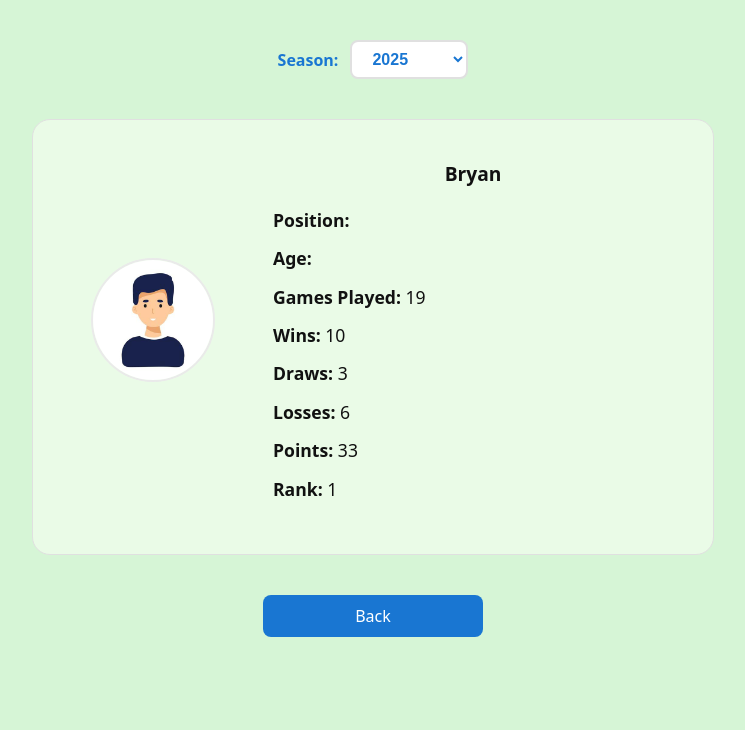
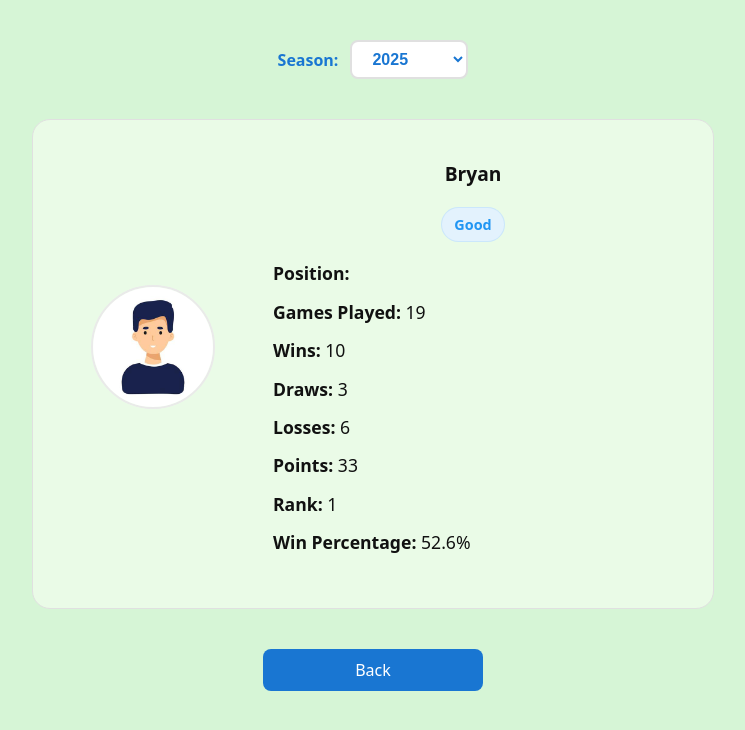
Before and after one commit to jahed04368/saturday-football-league, a React (Vite) app: page /player/1 in a window 1280 px wide. Shown: the top 730 px of the page, without its empty margins (267-1012 px from the left). Built offline with nearby package versions, Linux system fonts and the light colour scheme.

Commit message:
Update player statistics and enhance PlayerDetails with win percentage and status badge

```diff
--- a/public/data/2025/mainPlayers.json
+++ b/public/data/2025/mainPlayers.json
@@ -29,9 +29,9 @@
         "id": 3,
         "FullName": "Enam",
         "gamesPlayed": 20,
-        "wins": 9,
+        "wins": 10,
         "draws": 3,
-        "losses": 8,
+        "losses": 7,
         "points": 33,
         "rank": 1,
  "image": "/player-images/image-example.jpg",
@@ -67,10 +67,10 @@
     "Jahed": {
         "id": 6,
         "FullName": "Jahed",
-        "gamesPlayed": 19,
+        "gamesPlayed": 14,
         "wins": 8,
         "draws": 2,
-        "losses": 9,
+        "losses": 4,
         "points": 26,
         "rank": 6,
  "image": "/player-images/image-example.jpg",
@@ -106,10 +106,10 @@
     "Shuhel": {
         "id": 9,
         "FullName": "Shuhel",
-        "gamesPlayed": 16,
+        "gamesPlayed": 12,
         "wins": 7,
         "draws": 2,
-        "losses": 7,
+        "losses": 3,
         "points": 23,
         "rank": 9,
         "image": "",
@@ -173,9 +173,9 @@
         "FullName": "Farhad",
         "gamesPlayed": 17,
         "wins": 5,
-        "draws": 2,
+        "draws": 3,
         "losses": 9,
-        "points": 17,
+        "points": 18,
         "rank": 14,
  "image": "/player-images/image-example.jpg",
         "position": "",
@@ -199,9 +199,9 @@
         "FullName": "Junaid",
         "gamesPlayed": 14,
         "wins": 5,
-        "draws": 0,
-        "losses": 9,
-        "points": 15,
+        "draws": 2,
+        "losses": 7,
+        "points": 17,
         "rank": 16,
  "image": "/player-images/image-example.jpg",
         "position": "",
@@ -225,9 +225,9 @@
         "FullName": "Lewis",
         "gamesPlayed": 10,
         "wins": 4,
-        "draws": 0,
-        "losses": 6,
-        "points": 12,
+        "draws": 2,
+        "losses": 4,
+        "points": 14,
         "rank": 18,
  "image": "/player-images/image-example.jpg",
         "position": "",
--- a/public/data/2025/replacementPlayers.json
+++ b/public/data/2025/replacementPlayers.json
@@ -30,8 +30,8 @@
         "FullName": "Raihan",
         "gamesPlayed": 2,
         "wins": 0,
-        "draws": 2,
-        "losses": 0,
+        "draws": 0,
+        "losses": 2,
         "points": 0,
         "rank": 34,
      "image": "/player-images/image-example.jpg",
@@ -54,11 +54,11 @@
     "Miraj": {
         "id": 25,
         "FullName": "Miraj",
-        "gamesPlayed": 2,
+        "gamesPlayed": 3,
         "wins": 0,
-        "draws": 0,
+        "draws": 1,
         "losses": 2,
-        "points": 0,
+        "points": 1,
         "rank": 33,
     "image": "/player-images/image-example.jpg",
         "position": "",
--- a/src/PlayerDetails.jsx
+++ b/src/PlayerDetails.jsx
@@ -74,6 +74,18 @@ function PlayerDetails() {
   if (loading) return <div style={{ textAlign: 'center', marginTop: '40px', fontSize: '1.2rem' }}>Loading player data...</div>;
   if (!player) return <div style={{ textAlign: 'center', marginTop: '40px', fontSize: '1.2rem', color: '#666' }}>Player not found</div>;
 
+  // Calculate win percentage and determine status
+  const winPercentage = player.gamesPlayed > 0 ? ((player.wins / player.gamesPlayed) * 100) : 0;
+
+  const getPlayerStatus = (winPercentage) => {
+    if (winPercentage >= 70) return { text: 'Excellent', color: '#4caf50', bgColor: '#e8f5e8' };
+    if (winPercentage >= 50) return { text: 'Good', color: '#2196f3', bgColor: '#e3f2fd' };
+    if (winPercentage >= 30) return { text: 'Average', color: '#ff9800', bgColor: '#fff3e0' };
+    return { text: 'Needs Improvement', color: '#f44336', bgColor: '#ffebee' };
+  };
+
+  const status = getPlayerStatus(winPercentage);
+
   return (
     <div style={{ paddingTop: '40px' }}>
       <div style={{ textAlign: 'center', marginBottom: '20px' }}>
@@ -85,14 +97,35 @@ function PlayerDetails() {
         </div>
         <div style={{ flex: '1', textAlign: 'left', fontSize: '1.1rem', fontWeight: 500, color: '#111', minWidth: '180px' }}>
           <div style={{ marginBottom: '18px', fontWeight: 700, fontSize: '1.2rem', textAlign: 'center' }}>{player.FullName || player.playerName || player.name}</div>
+
+          {/* Status Badge */}
+          <div style={{
+            textAlign: 'center',
+            marginBottom: '18px'
+          }}>
+            <span style={{
+              display: 'inline-block',
+              padding: '6px 12px',
+              backgroundColor: status.bgColor,
+              color: status.color,
+              borderRadius: '20px',
+              fontSize: '0.9rem',
+              fontWeight: 600,
+              border: `1px solid ${status.color}20`
+            }}>
+              {status.text}
+            </span>
+          </div>
+
           <div style={{ marginBottom: '12px' }}><strong>Position:</strong> {player.position}</div>
-          <div style={{ marginBottom: '12px' }}><strong>Age:</strong> {player.age}</div>
+          {/* <div style={{ marginBottom: '12px' }}><strong>Age:</strong> {player.age}</div> */}
           <div style={{ marginBottom: '12px' }}><strong>Games Played:</strong> {player.gamesPlayed}</div>
           <div style={{ marginBottom: '12px' }}><strong>Wins:</strong> {player.wins}</div>
           <div style={{ marginBottom: '12px' }}><strong>Draws:</strong> {player.draws}</div>
           <div style={{ marginBottom: '12px' }}><strong>Losses:</strong> {player.losses}</div>
           <div style={{ marginBottom: '12px' }}><strong>Points:</strong> {player.points}</div>
           <div style={{ marginBottom: '12px' }}><strong>Rank:</strong> {player.rank}</div>
+          <div style={{ marginBottom: '12px' }}><strong>Win Percentage:</strong> {player.gamesPlayed > 0 ? ((player.wins / player.gamesPlayed) * 100).toFixed(1) : 0}%</div>
         </div>
       </div>
       <div style={{ textAlign: 'center', marginTop: '24px' }}>
```
